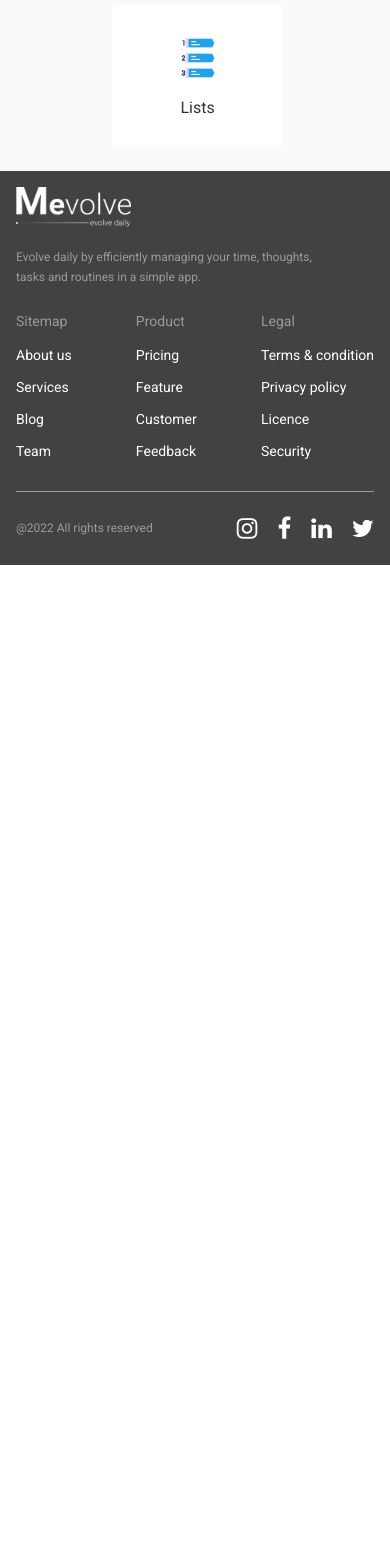
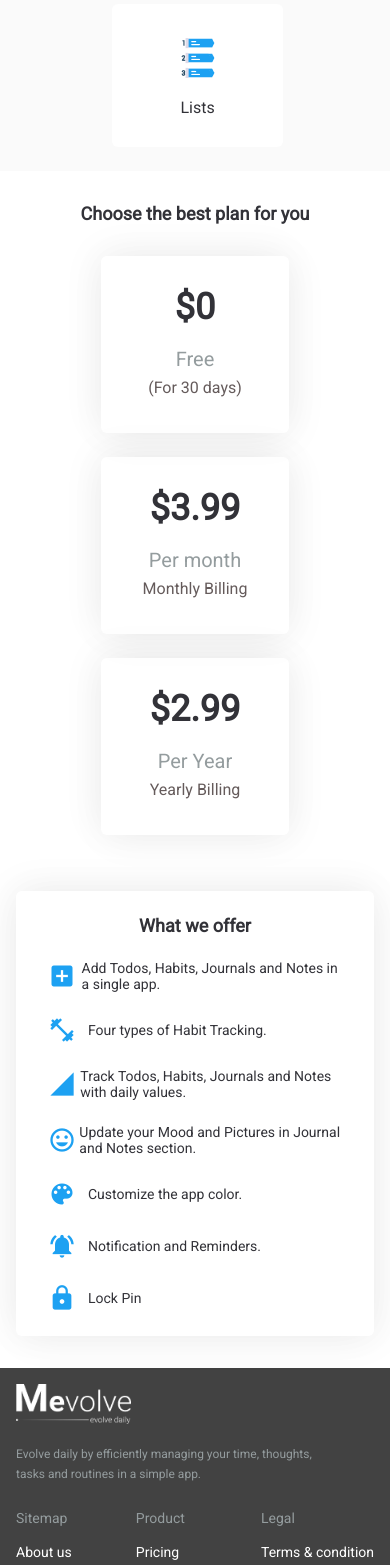
Before and after one commit to nikhilkrshukla/mevolve, an Angular app: page / in a window 390 px wide. Shown: the part 1153-2718 px from the top of the page. Before the commit the page ends 1718 px from the top, so only its background shows below. Built offline with nearby package versions, Linux system fonts and the light colour scheme; a small style sheet from the web is missing.

Commit message:
Product Plan and lint

```diff
--- a/angular.json
+++ b/angular.json
@@ -93,8 +93,22 @@
             ],
             "scripts": []
           }
+        },
+        "lint": {
+          "builder": "@angular-eslint/builder:lint",
+          "options": {
+            "lintFilePatterns": [
+              "src/**/*.ts",
+              "src/**/*.html"
+            ]
+          }
         }
       }
     }
+  },
+  "cli": {
+    "schematicCollections": [
+      "@angular-eslint/schematics"
+    ]
   }
 }
--- a/src/app/app.component.html
+++ b/src/app/app.component.html
@@ -1,4 +1,5 @@
 <app-header></app-header>
 <app-hero-banner></app-hero-banner>
 <app-shortcut></app-shortcut>
+<app-product-plan></app-product-plan>
 <app-footer></app-footer>
--- a/src/app/app.module.ts
+++ b/src/app/app.module.ts
@@ -8,6 +8,7 @@ import { FooterComponent } from './component/footer/footer.component';
 import { HeroBannerComponent } from './component/hero-banner/hero-banner.component';
 import { MatIconModule } from '@angular/material/icon';
 import { ShortcutComponent } from './component/shortcut/shortcut.component';
+import { ProductPlanComponent } from './component/product-plan/product-plan.component';
 
 
 @NgModule({
@@ -16,7 +17,8 @@ import { ShortcutComponent } from './component/shortcut/shortcut.component';
     HeaderComponent,
     FooterComponent,
     HeroBannerComponent,
-    ShortcutComponent
+    ShortcutComponent,
+    ProductPlanComponent
   ],
   imports: [
     BrowserModule,
--- a/src/app/component/header/header.component.ts
+++ b/src/app/component/header/header.component.ts
@@ -1,5 +1,4 @@
 import { Component } from '@angular/core';
-import { elementAt } from 'rxjs';
 
 @Component({
   selector: 'app-header',
--- /dev/null
+++ b/src/app/component/product-plan/product-plan.component.css
@@ -0,0 +1,268 @@
+.product-plan {
+  background-color: white;
+}
+
+.product-plan-title {
+  padding-top: 50px;
+}
+
+.plan-title {
+  margin: 0px;
+  font-weight: 600;
+  font-size: 36px;
+  line-height: 42px;
+  color: #323238;
+  text-align: center;
+}
+
+.product-plan-content {
+  width: 50vw;
+  padding: 30px 0 50px 0;
+  margin-left: auto;
+  margin-right: auto;
+}
+
+.product-plan-tile {
+  display: flex;
+  flex-direction: row;
+  justify-content: space-between;
+  padding-bottom: 30px;
+}
+
+.product-tile {
+  width: 206px;
+  text-align: center;
+  box-shadow: 4px 4px 40px rgba(0, 0, 0, 0.05),
+    -4px -4px 40px rgba(0, 0, 0, 0.05);
+  border-radius: 6px;
+}
+
+.product-price {
+  padding-top: 30px;
+}
+
+.price-txt {
+  margin: 0;
+  font-weight: 600;
+  font-size: 36px;
+  line-height: 42px;
+  color: #323238;
+}
+
+.product-validity {
+  padding-top: 20px;
+}
+
+.validity-txt {
+  margin: 0;
+  font-weight: 500;
+  font-size: 20px;
+  line-height: 23px;
+  color: #949c9e;
+}
+
+.product-billing {
+  padding: 2px 0 30px;
+}
+
+.billing-txt {
+  margin: 0;
+  font-weight: 400;
+  font-size: 16px;
+  line-height: 30px;
+  text-align: center;
+  color: #655b5b;
+}
+
+.product-desc-tile {
+  box-shadow: 4px 4px 40px rgba(0, 0, 0, 0.05),
+    -4px -4px 40px rgba(0, 0, 0, 0.05);
+  border-radius: 6px;
+  padding-top: 30px;
+  text-align: center;
+}
+
+.desc-title-txt {
+  font-weight: 600;
+  font-size: 24px;
+  line-height: 28px;
+  color: #323238;
+  margin: 0;
+  padding-bottom: 30px;
+}
+
+.desc-content {
+  display: flex;
+  flex-direction: row;
+  align-items: center;
+  padding: 0 0 30px 117px;
+}
+
+.desc-content-icon {
+  color: #1da1f2;
+  height: 28px;
+  width: 28px;
+  font-size: 28px;
+  padding-right: 20px;
+}
+
+.desc-content-txt {
+  margin: 0;
+  font-weight: 400;
+  font-size: 16px;
+  line-height: 19px;
+  color: #323238;
+}
+
+@media (max-width: 1024px) {
+  .product-plan-title {
+    padding-top: 30px;
+  }
+
+  .product-plan-content {
+    padding-bottom: 30px;
+  }
+
+  .plan-title {
+    font-size: 20px;
+    line-height: 23px;
+  }
+
+  .product-tile {
+    width: 127px;
+  }
+
+  .product-price {
+    padding-top: 20px;
+  }
+
+  .price-txt {
+    font-size: 24px;
+    line-height: 28px;
+  }
+
+  .product-validity {
+    padding-top: 12px;
+  }
+
+  .validity-txt {
+    font-size: 16px;
+    line-height: 19px;
+  }
+
+  .product-billing {
+    padding: 0px 0 20px;
+  }
+
+  .billing-txt {
+    font-size: 12px;
+    line-height: 30px;
+  }
+
+  .product-desc-tile {
+    padding-top: 20px;
+  }
+
+  .desc-title-txt {
+    font-size: 20px;
+    line-height: 23px;
+  }
+
+  .desc-content {
+    padding: 0 0 20px 31px;
+  }
+
+  .desc-content-icon {
+    padding-right: 12px;
+  }
+
+  .desc-content-txt {
+    font-size: 14px;
+    line-height: 16px;
+  }
+}
+
+@media (max-width: 599px) {
+  .product-plan-title {
+    padding-top: 32px;
+  }
+
+  .product-plan-content {
+    width: calc(100vw - 32px);
+    padding-top: 32px;
+    padding-bottom: 32px;
+    margin-left: auto;
+    margin-right: auto;
+  }
+
+  .plan-title {
+    font-size: 18px;
+    line-height: 21px;
+  }
+
+  .product-plan-tile {
+    flex-direction: column;
+    padding-bottom: 32px;
+  }
+
+  .product-tile {
+    width: 188px;
+    margin-left: auto;
+    margin-right: auto;
+    margin-bottom: 24px;
+  }
+
+  .product-tile:last-child {
+    padding-bottom: 0;
+  }
+
+  .product-price {
+    padding-top: 30px;
+  }
+
+  .price-txt {
+    font-size: 36px;
+    line-height: 42px;
+  }
+
+  .product-validity {
+    padding-top: 20px;
+  }
+
+  .validity-txt {
+    font-size: 20px;
+    line-height: 23px;
+  }
+
+  .product-billing {
+    padding: 2px 0 30px;
+  }
+
+  .billing-txt {
+    font-size: 16px;
+    line-height: 30px;
+  }
+
+  .product-desc-tile {
+    padding-top: 24px;
+  }
+
+  .desc-title-txt {
+    font-size: 18px;
+    line-height: 21px;
+    padding-bottom: 24px;
+  }
+
+  .desc-content {
+    padding: 0 32px 24px 32px;
+  }
+
+  .desc-content-icon {
+    padding-right: 12px;
+  }
+
+  .desc-content-txt {
+    line-height: 16px;
+    text-align: left;
+  }
+}
--- /dev/null
+++ b/src/app/component/product-plan/product-plan.component.html
@@ -0,0 +1,83 @@
+<div class="product-plan">
+  <div class="product-plan-title">
+    <p class="plan-title">Choose the best plan for you</p>
+  </div>
+  <div class="product-plan-content">
+    <div class="product-plan-tile">
+      <div class="product-tile">
+        <div class="product-price">
+          <p class="price-txt">$0</p>
+        </div>
+        <div class="product-validity">
+          <p class="validity-txt">Free</p>
+        </div>
+        <div class="product-billing">
+          <p class="billing-txt">(For 30 days)</p>
+        </div>
+      </div>
+      <div class="product-tile">
+        <div class="product-price">
+          <p class="price-txt">$3.99</p>
+        </div>
+        <div class="product-validity">
+          <p class="validity-txt">Per month</p>
+        </div>
+        <div class="product-billing">
+          <p class="billing-txt">Monthly Billing</p>
+        </div>
+      </div>
+      <div class="product-tile">
+        <div class="product-price">
+          <p class="price-txt">$2.99</p>
+        </div>
+        <div class="product-validity">
+          <p class="validity-txt">Per Year</p>
+        </div>
+        <div class="product-billing">
+          <p class="billing-txt">Yearly Billing</p>
+        </div>
+      </div>
+    </div>
+    <div class="product-desc-tile">
+      <div class="product-desc-title">
+        <p class="desc-title-txt">What we offer</p>
+      </div>
+      <div class="product-desc-content">
+        <div class="desc-content">
+          <mat-icon class="desc-content-icon">add_box</mat-icon>
+          <p class="desc-content-txt">
+            Add Todos, Habits, Journals and Notes in a single app.
+          </p>
+        </div>
+        <div class="desc-content">
+          <mat-icon class="desc-content-icon">fitness_center</mat-icon>
+          <p class="desc-content-txt">Four types of Habit Tracking.</p>
+        </div>
+        <div class="desc-content">
+          <mat-icon class="desc-content-icon">signal_cellular_4_bar</mat-icon>
+          <p class="desc-content-txt">
+            Track Todos, Habits, Journals and Notes with daily values.
+          </p>
+        </div>
+        <div class="desc-content">
+          <mat-icon class="desc-content-icon">tag_faces</mat-icon>
+          <p class="desc-content-txt">
+            Update your Mood and Pictures in Journal and Notes section.
+          </p>
+        </div>
+        <div class="desc-content">
+          <mat-icon class="desc-content-icon">color_lens</mat-icon>
+          <p class="desc-content-txt">Customize the app color.</p>
+        </div>
+        <div class="desc-content">
+          <mat-icon class="desc-content-icon">notifications_active</mat-icon>
+          <p class="desc-content-txt">Notification and Reminders.</p>
+        </div>
+        <div class="desc-content">
+          <mat-icon class="desc-content-icon">lock</mat-icon>
+          <p class="desc-content-txt">Lock Pin</p>
+        </div>
+      </div>
+    </div>
+  </div>
+</div>
```
Also changed, not shown: package.json (+10 -1 lines), src/app/component/product-plan/product-plan.component.ts (added, +10 -0 lines), .eslintrc.json (added), 2 other files (tests, documents, lock files or other folders).
